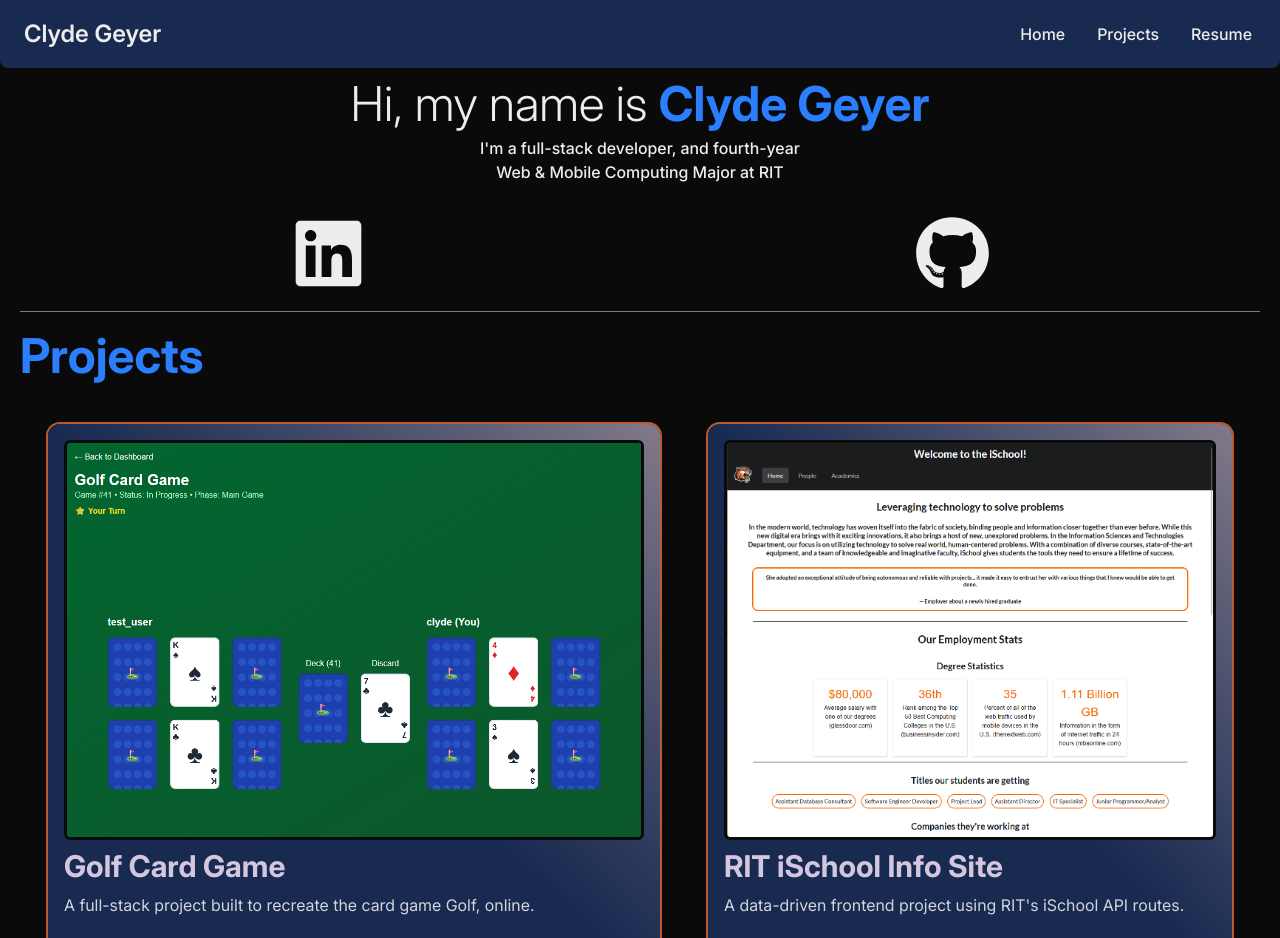
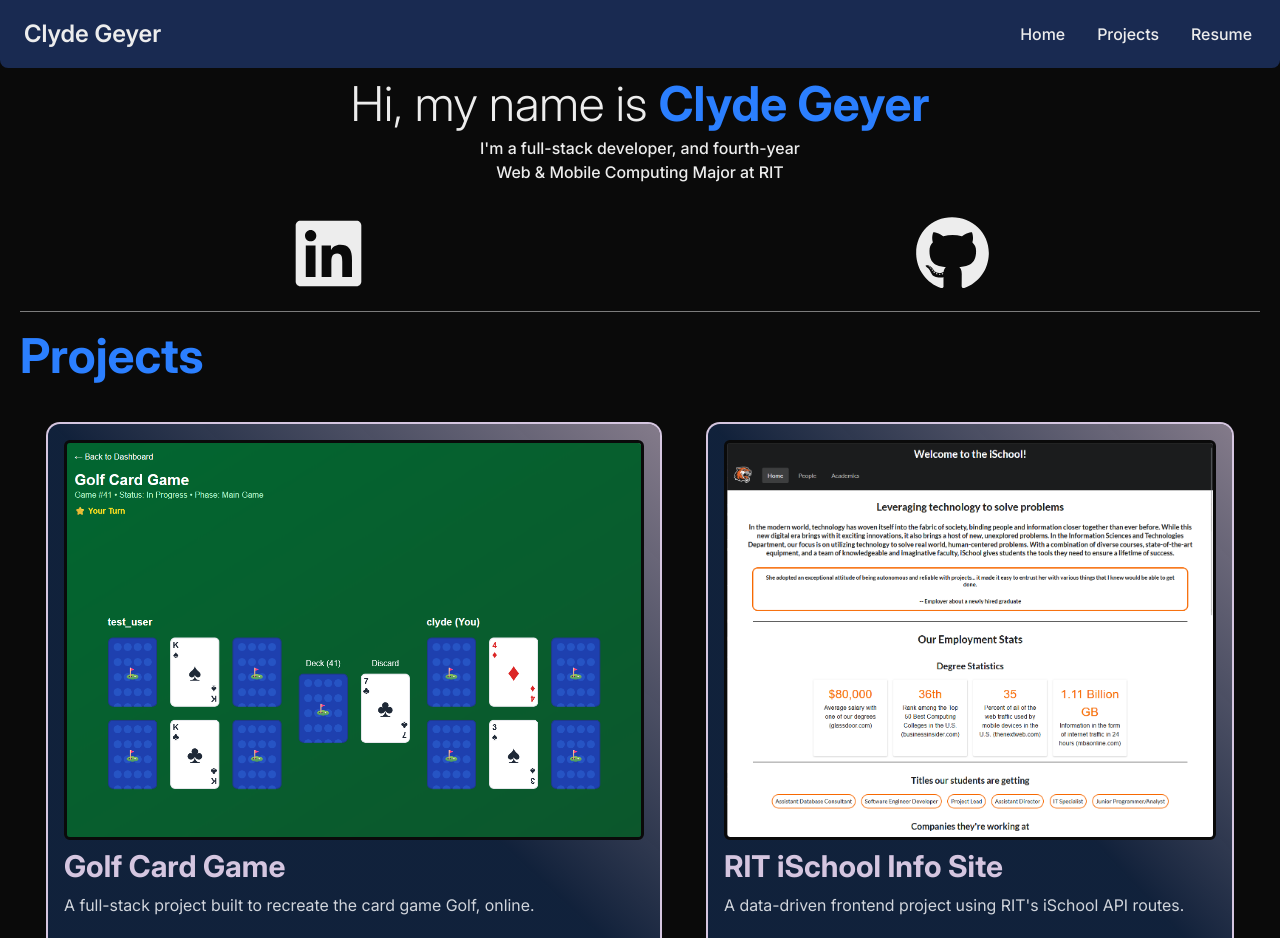
Before and after one commit to CodingArctic/next-portfolio, a Next.js app: page / in a window 1280 px wide. Shown: the top 938 px of the page. Built offline with nearby package versions, Linux system fonts and the light colour scheme.

Commit message:
change card color and outline/glow

```diff
--- a/src/app/components/ProjectCard.js
+++ b/src/app/components/ProjectCard.js
@@ -37,7 +37,7 @@ const iconMap = {
 const ProjectCard = ({ title, link, github, image, description, techStack = [] }) => {
     return (
         <>
-            <div className="relative rounded-xl max-w-2xl m-6 p-4 bg-gradient-to-bl from-[#D5C6E0]/60 via-[#192A51] to-[#192A51] transform transition-all duration-300 hover:scale-[1.03] overflow-hidden will-change-transform shadow-[0_0_0_2px_#BA5A31] hover:shadow-[0_0_20px_rgba(186,90,49,0.5),0_0_0_2px_#BA5A31]">
+            <div className="relative rounded-xl max-w-2xl m-6 p-4 bg-gradient-to-bl from-[#D5C6E0]/60 via-[#2B7FFF]/20 to-[#2B7FFF]/20 transform transition-all duration-300 hover:scale-[1.03] overflow-hidden will-change-transform shadow-[0_0_0_2px_#D5C6E0] hover:shadow-[0_0_20px_rgba(213,198,224,0.5),0_0_0_2px_#D5C6E0]">
                 <Image
                     src={image}
                     width={600}
```
